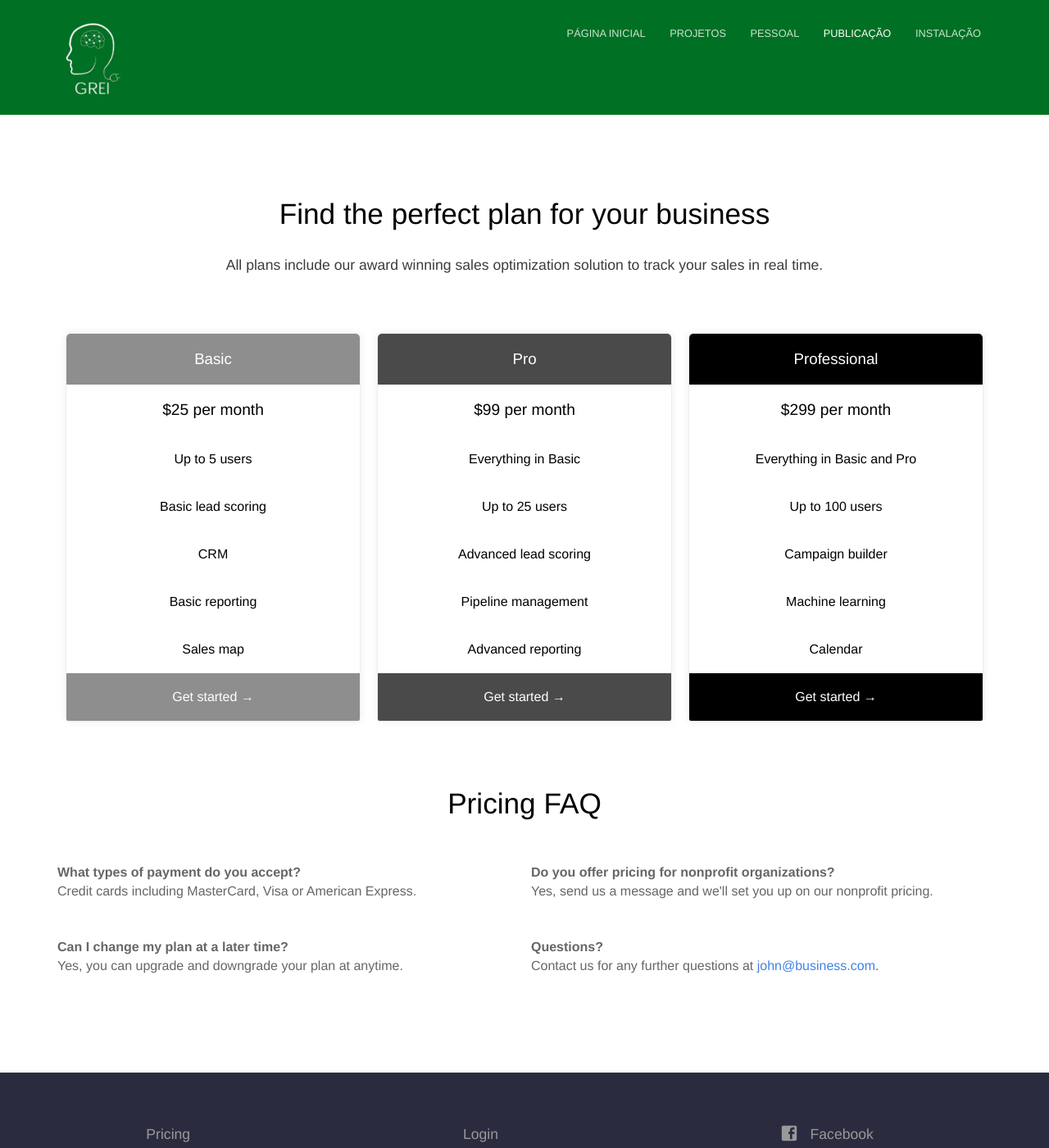
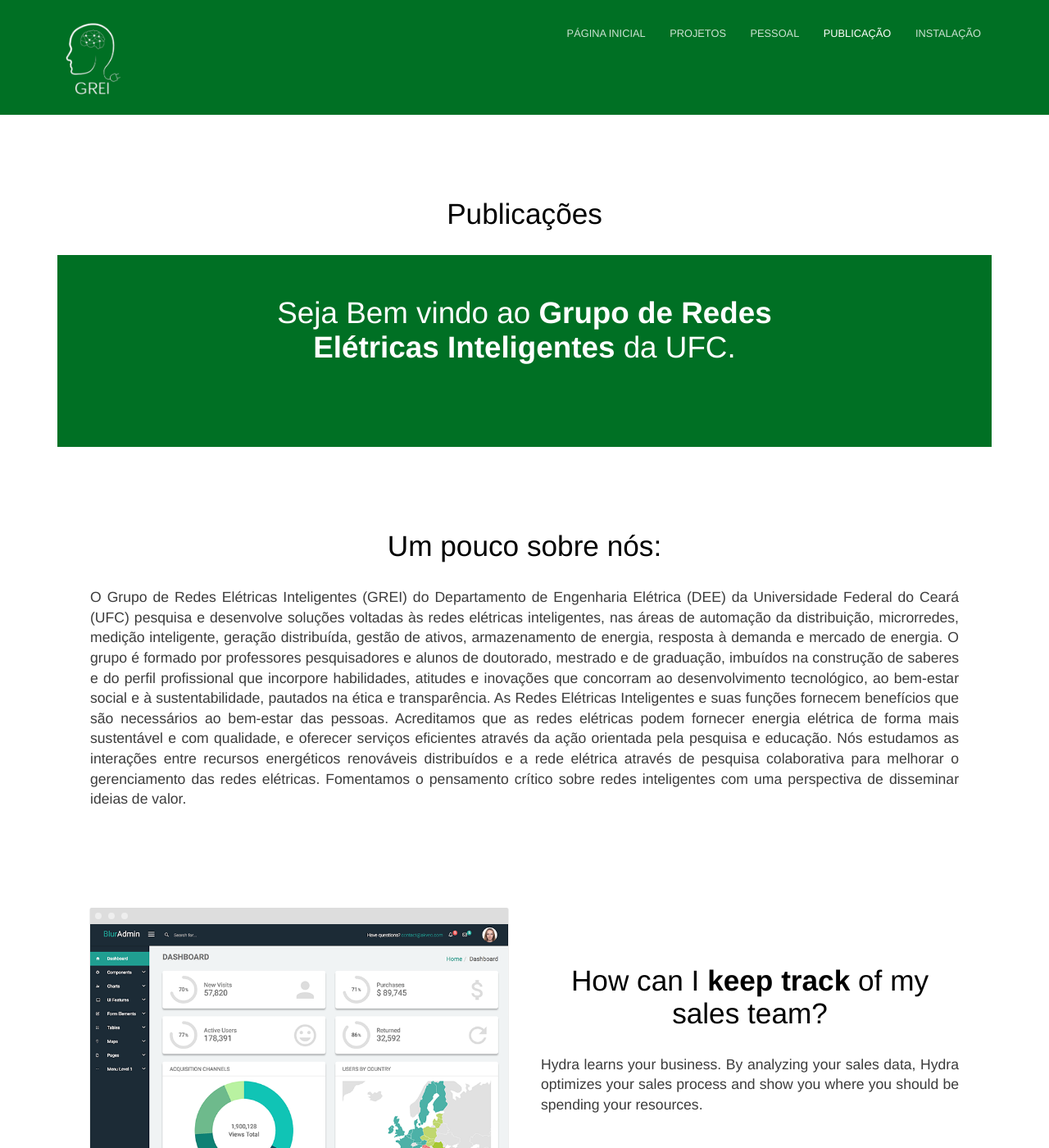
Before and after one commit to Gabriell89222/Gabriell89222.github.io, a Jekyll site: the page built from pricing.html, in a window 1280 px wide and 1400 px high. Shown: the whole window at 82% size. Built offline with Jekyll 4.4.1, drawn with Linux system fonts in a browser that asks for light colours; some of the changed text lies outside the part shown.

Commit message:
Testando a mini logo e a aba publicação

```diff
--- a/pricing.html
+++ b/pricing.html
@@ -1,97 +1,63 @@
 ---
-title: Pricing
-heading: Find the perfect plan for your business
-description: All plans include our award winning sales optimization solution to track your sales in real time.
-pricing_table:
-  - name: Basic
-    color: "#8e8e8e"
-    features:
-      - text: $25 per month
-        highlight: true
-      - text: Up to 5 users
-        highlight: false
-      - text: Basic lead scoring
-        highlight: false
-      - text: CRM
-        highlight: false
-      - text: Basic reporting
-        highlight: false
-      - text: Sales map
-        highlight: false
-    call_to_action:
-      link: http://mysite.com?plan=basic
-      text: Get started
-  - name: Pro
-    color: "#4a4a4a"
-    features:
-      - text: $99 per month
-        highlight: true
-      - text: Everything in Basic
-        highlight: false
-      - text: Up to 25 users
-        highlight: false
-      - text: Advanced lead scoring
-        highlight: false
-      - text: Pipeline management
-        highlight: false
-      - text: Advanced reporting
-        highlight: false
-    call_to_action:
-      link: http://mysite.com?plan=pro
-      text: Get started
-  - name: Professional
-    color: "#000000"
-    features:
-      - text: $299 per month
-        highlight: true
-      - text: Everything in Basic and Pro
-        highlight: false
-      - text: Up to 100 users
-        highlight: false
-      - text: Campaign builder
-        highlight: false
-      - text: Machine learning
-        highlight: false
-      - text: Calendar
-        highlight: false
-    call_to_action:
-      link: http://mysite.com?plan=professional
-      text: Get started
-faq:
-  - question: What types of payment do you accept?
-    answer: Credit cards including MasterCard, Visa or American Express.
-  - question: Can I change my plan at a later time?
-    answer: Yes, you can upgrade and downgrade your plan at anytime.
-  - question: Do you offer pricing for nonprofit organizations?
-    answer: Yes, send us a message and we'll set you up on our nonprofit pricing.
-  - question: Questions?
-    answer: Contact us for any further questions at <a href="#">john@business.com</a>.
+title: Publicações
+description:
 ---
-<div class="plans">
-	{% for plan in page.pricing_table %}
-		<ul class="plan">
-			<li style="background: {{ plan.color }}">
-				<h3>{{ plan.name }}</h3>
-			</li>
-			{% for feature in plan.features %}
-				<li {% if feature.highlight %} class="highlighted"{% endif %}>{{ feature.text }}</li>
-			{% endfor %}
+<section class="hero">
+	<div class="text-container">
+		<h1 class="editable">Seja Bem vindo ao <strong>Grupo de Redes Elétricas Inteligentes </strong> da UFC.</h1>
+	</div>
+</section>
 
-			{% if plan.call_to_action %}
-				<li class="pricing-cta"><div class="button"><a style="background: {{ plan.color }}" href="{{ plan.call_to_action.link }}">{{ plan.call_to_action.text }} &rarr;</a></div></li>
-			{% endif %}
-		</ul>
-	{% endfor %}
+<div class="content">
+	<section>
+		<div class="container flex">
+			<div class="text editable">
+				<h2>Um pouco sobre nós:</h2>
+				<p>	O Grupo de Redes Elétricas Inteligentes (GREI) do Departamento de Engenharia Elétrica (DEE)
+					da Universidade Federal do Ceará (UFC) pesquisa e desenvolve soluções voltadas às redes
+					elétricas inteligentes, nas áreas de automação da distribuição, microrredes, medição inteligente,
+					geração distribuída, gestão de ativos, armazenamento de energia, resposta à demanda e mercado de
+					energia. O grupo é formado por professores pesquisadores e alunos de doutorado, mestrado e de
+					graduação, imbuídos na construção de saberes e do perfil profissional que incorpore habilidades,
+					atitudes e inovações que concorram ao desenvolvimento tecnológico, ao bem-estar social e à
+					sustentabilidade, pautados na ética e transparência.
+					As Redes Elétricas Inteligentes e suas funções fornecem benefícios que são necessários
+					ao bem-estar das pessoas. Acreditamos que as redes elétricas podem fornecer energia elétrica
+					de forma mais sustentável e com qualidade, e oferecer serviços eficientes através da ação
+					orientada pela pesquisa e educação.  Nós estudamos as interações entre recursos energéticos
+					renováveis distribuídos e a rede elétrica através de pesquisa colaborativa para melhorar
+					o gerenciamento das redes elétricas. Fomentamos o pensamento crítico sobre redes inteligentes
+					com uma perspectiva de disseminar ideias de valor.
+				</p>
+			</div>
+		</div>
+	</section>
+
+	<section>
+		<div class="container flex">
+			<div class="text editable">
+				<h2>How can I <strong>keep track</strong> of my sales team?</h2>
+				<p>Hydra learns your business. By analyzing your sales data, Hydra optimizes your sales process and show you where you should be spending your resources.</p>
+			</div>
+			<div class="image">
+				<img src="{{ site.baseurl }}/images/dashboard.png" alt="Screenshot" class="screenshot editable" />
+			</div>
+		</div>
+	</section>
+
+	<section>
+		<div class="container flex">
+			<div class="text editable">
+				<h2>How can I <strong>forecast</strong> the next 90 days?</h2>
+				<p>Hydra learns your business. By analyzing your sales data, Hydra optimizes your sales process and show you where you should be spending your resources.</p>
+			</div>
+			<div class="image">
+				<img src="{{ site.baseurl }}/images/dashboard.png" alt="Screenshot" class="screenshot editable" />
+			</div>
+		</div>
+	</section>
+				</blockquote>
+			</div>
+		</div>
+	</section>
 </div>
-
-{% if page.faq %}
-	<h2>Pricing FAQ</h2>
-	<dl class="faq">
-		{% for item in page.faq %}
-			<div>
-				<dt>{{ item.question }}</dt>
-				<dd>{{ item.answer }}</dd>
-			</div>
-		{% endfor %}
-	</dl>
-{% endif %}
```
Also changed, not shown: favicon.png.
